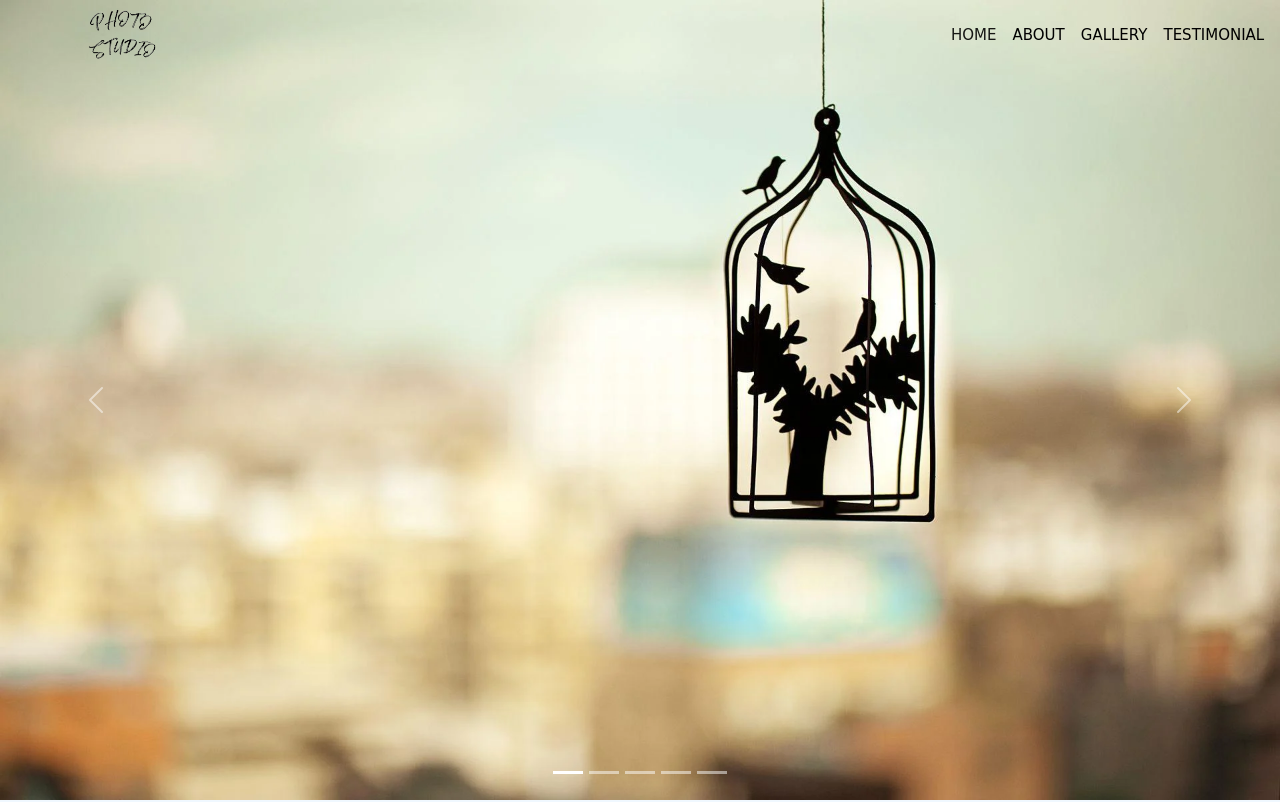
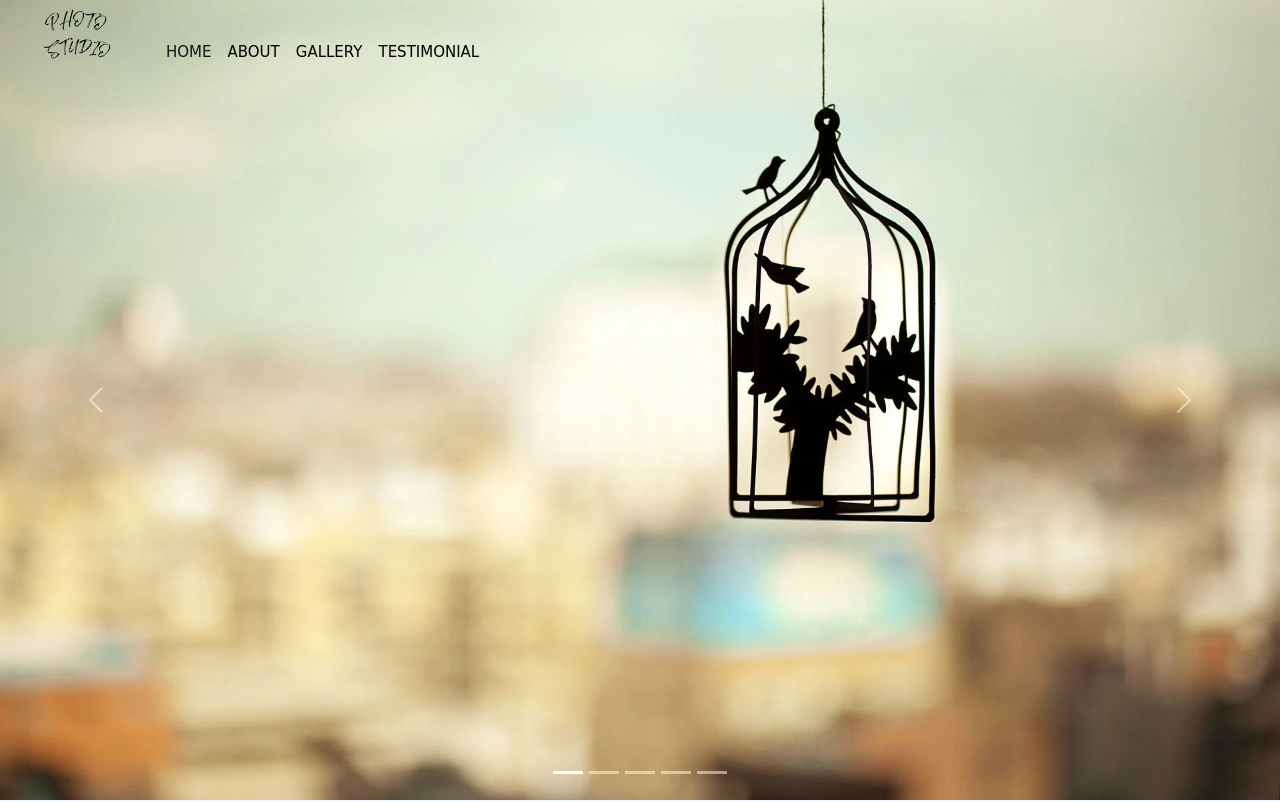
Before and after one commit to ROHIT-RICH/test1.github.io, a plain HTML site: page index.html in a window 1280 px wide. Shown: the top 802 px of the page. Drawn offline with nearby package versions, Linux system fonts and the light colour scheme; a script that the page names is missing.

Commit message:
Update style.css

```diff
--- a/css/style.css
+++ b/css/style.css
@@ -19,7 +19,8 @@ html{
 .navbar-brand img{
 	width: 130px;
 	margin-top: 20px;
-	margin-left: 45px;
+/* 	margin-left: 45px; */
+	justify-content: flex-start;
 }
 
 .navbar-nav a{
@@ -32,7 +33,8 @@ html{
 }
 
 .menu{
-    margin-left: 740px;
+        justify-content: endt;
+        margin-top: 35px;
 }
 
 /* nav media query*/
@@ -41,7 +43,6 @@ html{
  .navbar-brand img{
     width: 100px;
     margin-top: 20px;
-    margin-left: 20px;
   }
 
  .navbar-nav a{
```
